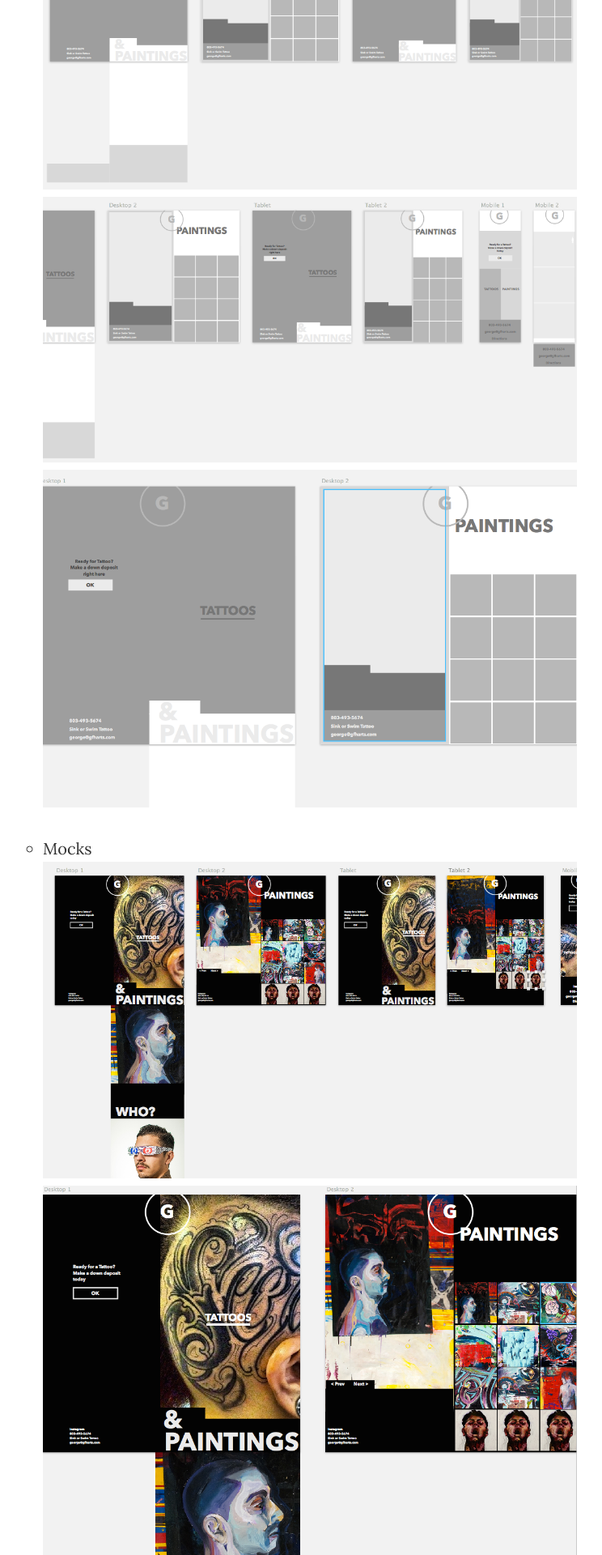
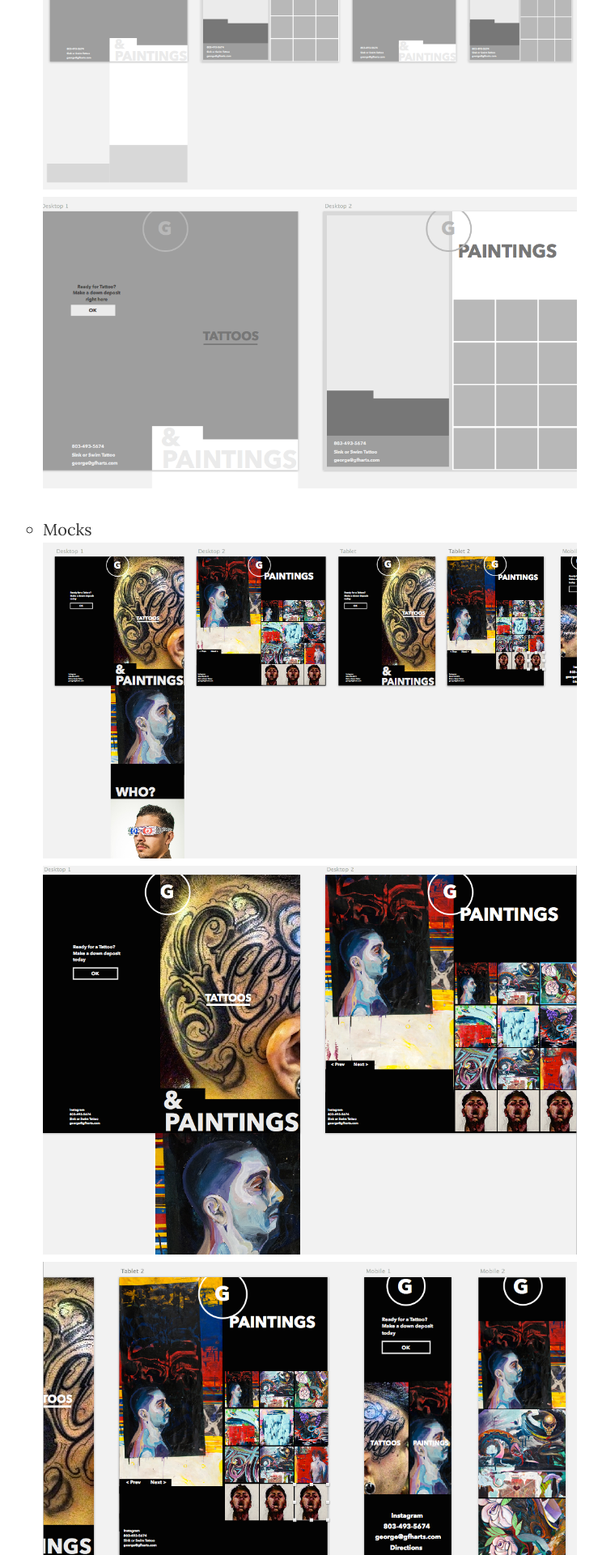
Before and after one commit to mathesond2/davidmatheson.me, a Jekyll site: the page built from _posts/2014-08-20-new-site.markdown, in a window 1280 px wide. Shown: the part 1180-3100 px from the top of the page at 81% size, without its empty margins (257-1001 px from the left). Built offline with Jekyll 4.4.1, drawn with Linux system fonts in a browser that asks for light colours; nearby versions of some CDN libraries.

Commit message:
amended post

```diff
--- a/_posts/2014-08-20-new-site.markdown
+++ b/_posts/2014-08-20-new-site.markdown
@@ -10,13 +10,13 @@
 * Wireframes
 <img src="{{ site.baseurl }}/assets/img/wireframe-1.png">
 <img src="{{ site.baseurl }}/assets/img/wireframe-2.png">
-<img src="{{ site.baseurl }}/assets/img/wireframe-3.png">
 <img src="{{ site.baseurl }}/assets/img/wireframe-4.png">
 
 * Mocks
 <img src="{{ site.baseurl }}/assets/img/mock-1.png">
 <img src="{{ site.baseurl }}/assets/img/mock-2.png">
 <img src="{{ site.baseurl }}/assets/img/mock-3.png">
+<img src="{{ site.baseurl }}/assets/img/mock-4.png">
 
 
 I have a couple small things to take care of before proceeding with development, which shouldn't take entirely too long. Checking out the Squarespace developer documentation, creating this child theme should be a snap. We'll have to see. :)
```
Also changed, not shown: assets/img/mock-4.png (added), assets/img/wireframe-4.png.
